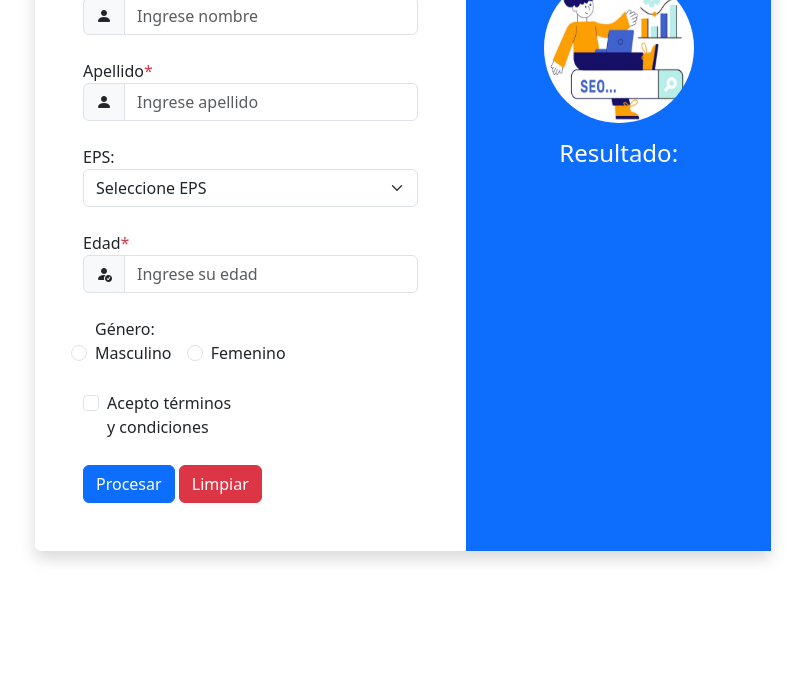
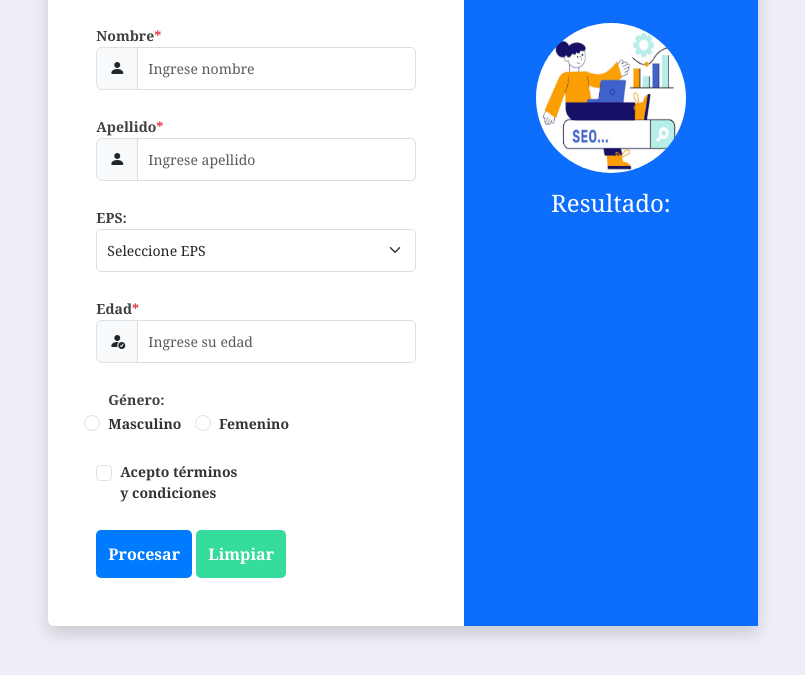
Before and after one commit to DevMayrelis/PROYECTO_TECH, a plain HTML site: page index.html in a window 1280 px wide. Shown: the part 125-800 px from the top of the page, without its empty margins (237-1042 px from the left). Drawn offline with nearby package versions, Linux system fonts and the light colour scheme.

Commit message:
Ajuste en el css

```diff
--- a/css/styles.css
+++ b/css/styles.css
@@ -1,25 +1,103 @@
-h1  {
-    text-align: center;
-    font-family: 'Times New Roman', Times, serif;
-}
-form {
-    background-color:  aquamarine;
-    width: 25%;
-    padding: 10px;
-    margin: 10px;
-    border: 1px solid black;
-    border-radius: 10px;
-    font-family: 'Times New Roman', Times, serif;
-}
-form div{ margin: 5px;
-    margin-bottom: 5px;}
-
-form div .inputs {
-    width: 150px;
+/*---------- Estilo general para la página --------- */
+body {
+    font-family: Georgia, 'Times New Roman', Times, serif;
+    background-color: #eeeef8;  /* Fondo claro */
+    color: #333;
+    margin: 0;
+    padding: 20px;
 }
 
-#formulario {
-    display: flex;
-    flex-direction: column;
-    align-items: center;
+/*------Titulo----*/
+h4,h3{
+    text-align: center;
+    color:rgb(23, 98, 238);
+    padding-left: 15px;
 }
+
+/*---------------------------------------------------------------*/
+/* Estilo para las etiquetas y campos del formulario */
+label {
+    font-size: 14px;
+    font-weight: bold;
+    color: #3f3f3f;
+}
+
+/* Input y select dentro del formulario */
+input.form-control, select.form-select {
+    border-radius: 5px;  /* Bordes redondeados */
+    padding: 10px;
+    font-size: 14px;
+    border: 1px solid #ddd;  /* Borde sutil */
+    transition: border-color 0.3s ease-in-out;
+}
+
+input.form-control:focus, select.form-select:focus {
+    border-color: #007bff; /* Borde azul al enfocar */
+    box-shadow: 0 0 5px rgba(0, 123, 255, 0.5);
+}
+
+/*------------Contenedor del formulario -----------------*/
+
+.container {
+    max-width: 90%; /* Ajusta el ancho según prefieras */
+    max-height: 900px; /* Limita la altura para que no sea demasiado alta */
+    padding: 20px; /* Espacio interno */
+    padding-top: 30px;
+}
+
+/*-------------------------------------------------------*/
+
+/*------------------------------------------------------*/
+/*---------------- Estilo para los botones ------------ */
+button.btn {
+    padding: 12px;
+    font-size: 16px;
+    font-weight: bold;
+    border-radius: 5px;
+    transition: background-color 0.3s ease;
+}
+
+button.btn-primary {
+    background-color: #007bff;
+    color: white;
+    border: none;
+}
+
+/*Hover: Efecto cuando el usuario pasa sobre el boton*/
+button.btn-primary:hover {
+    background-color: #0056b3;
+}
+
+button.btn-danger {
+    background-color: #35dc9c;
+    color: white;
+    border: none;
+}
+
+button.btn-danger:hover {
+    background-color: #16dd7a;
+}
+/*---------------------------------------------------------------*/
+
+
+/*---------------------------------------------------------------- */
+/* Mejorando la apariencia de las casillas de verificación y radio */
+.form-check-label {
+    font-size: 14px;
+    color: #333;
+}
+
+/*---------------------------------------------*/
+/* Imagen circular en la sección de resultados */
+.img-fluid{
+    width: 120px;
+    height: 120px;
+    border-radius: 50%;  /* Imagen circular */
+    margin-bottom: 20px;
+}
+
+/* Estilo para la sección de resultados */
+.resultado {
+    margin-top: 20px;
+    font-size: 16px;
+}
--- a/index.html
+++ b/index.html
@@ -5,7 +5,7 @@
     <meta name="viewport" content="width=device-width, initial-scale=1.0">
     <title>EPS TECH</title>
     <link href="https://cdn.jsdelivr.net/npm/bootstrap@5.3.3/dist/css/bootstrap.min.css" rel="stylesheet" integrity="sha384-QWTKZyjpPEjISv5WaRU9OFeRpok6YctnYmDr5pNlyT2bRjXh0JMhjY6hW+ALEwIH" crossorigin="anonymous">
-    <link rel="stylesheet" href="/CSS/formulario.css">
+    <link rel="stylesheet" href="/css/styles.css">
     <link href="https://cdnjs.cloudflare.com/ajax/libs/bootstrap-icons/1.10.5/font/bootstrap-icons.min.css" rel="stylesheet">
 
 </head>
@@ -122,7 +122,7 @@
         </div>
     </div>
 
-    <script src="/JS/formulario1.js"></script>
+    <script src="/javascript/formulario.js"></script>
 
 </body>
 </html>
```
